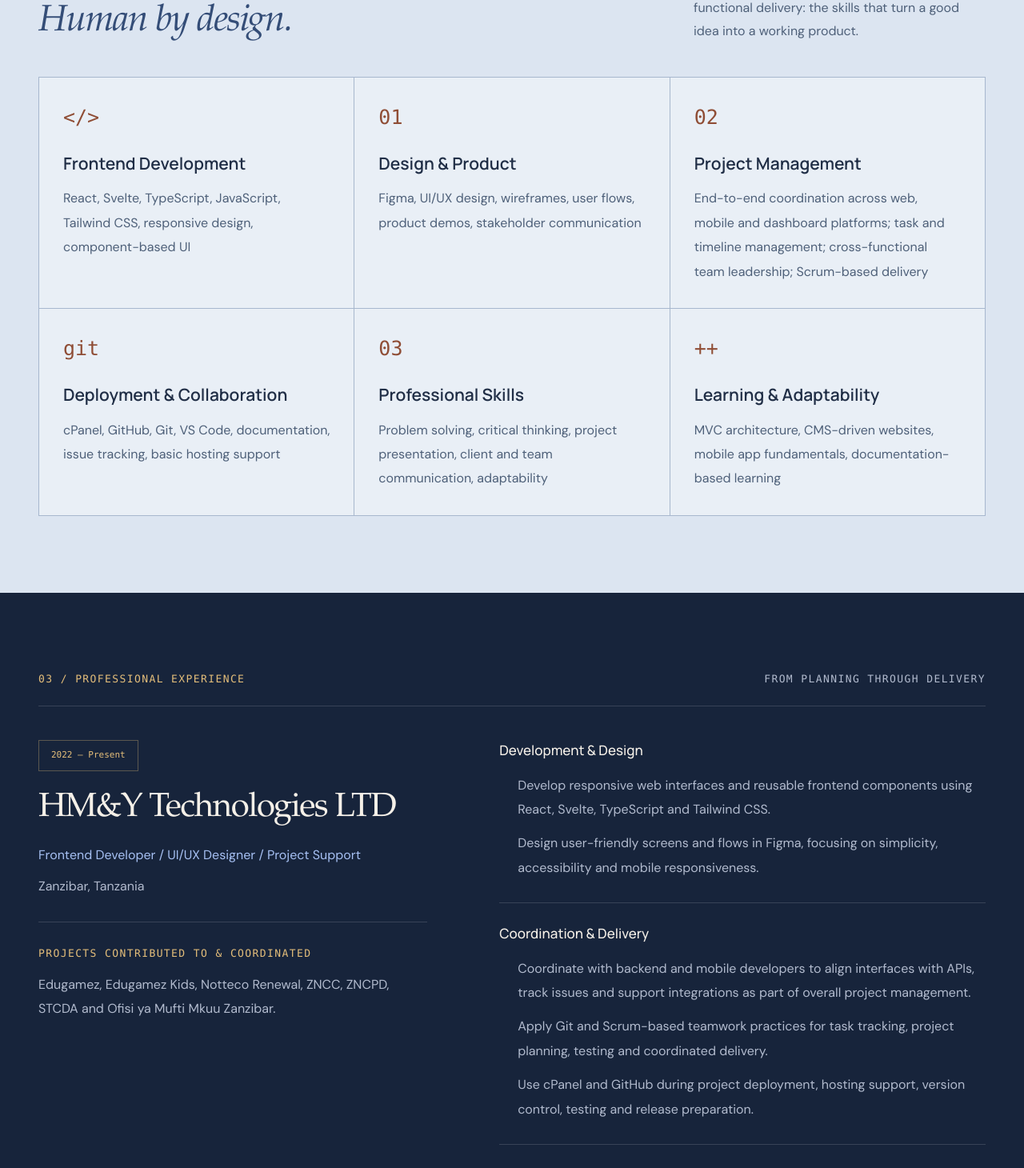
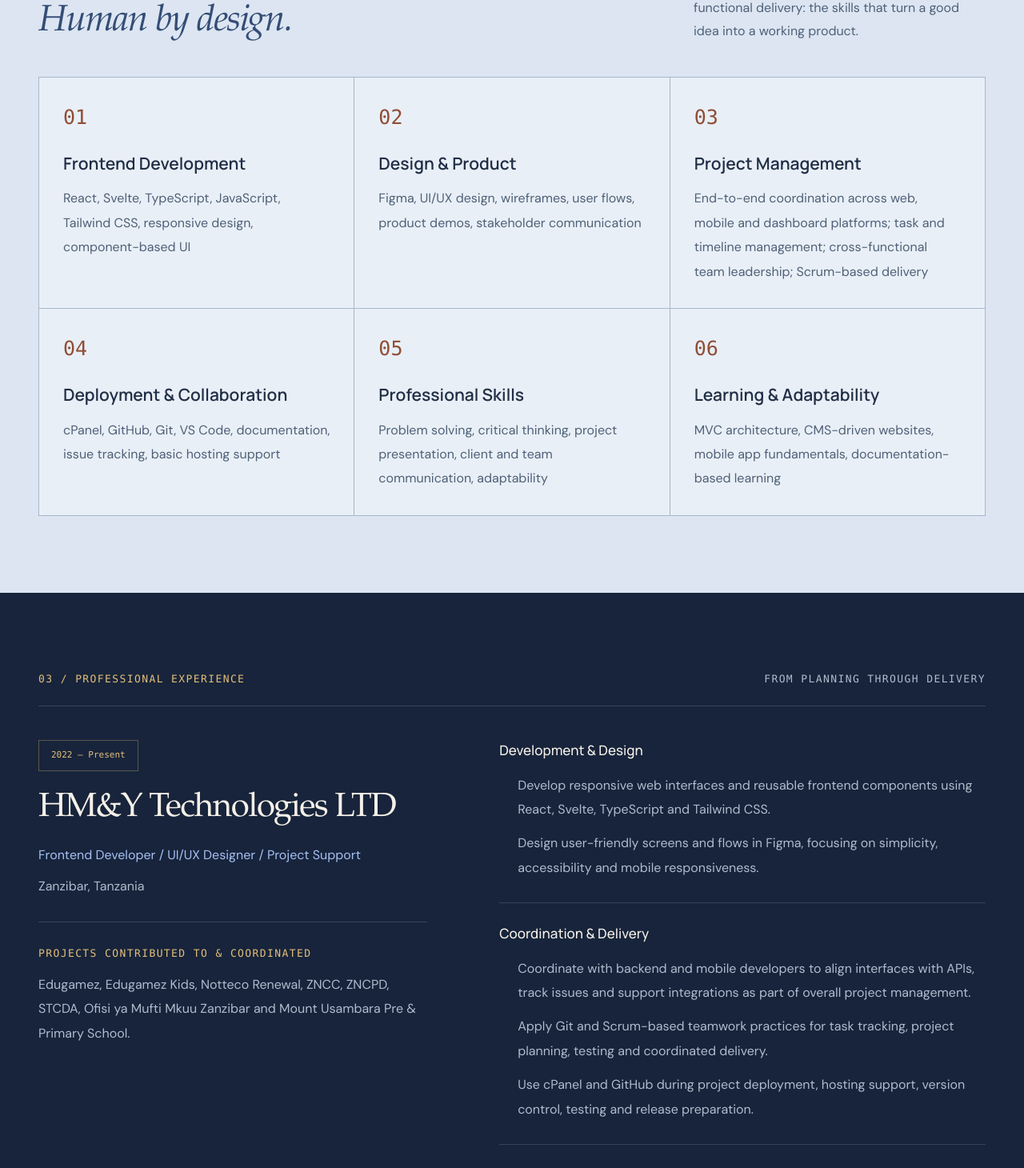
Before and after one commit to harnekarumama/umama-portfolio, a React (Vite) app: page / in a window 1280 px wide. Shown: the part 2223-3683 px from the top of the page at 80% size. Built offline with nearby package versions, Linux system fonts and the light colour scheme.

Commit message:
Update CV and styles for new project and skill enhancements

```diff
--- a/src/data/cv.ts
+++ b/src/data/cv.ts
@@ -4,39 +4,39 @@ export const profile =
 export const skills = [
   {
     name: "Frontend Development",
-    code: "</>",
+    code: "01",
     text: "React, Svelte, TypeScript, JavaScript, Tailwind CSS, responsive design, component-based UI",
   },
   {
     name: "Design & Product",
-    code: "01",
+    code: "02",
     text: "Figma, UI/UX design, wireframes, user flows, product demos, stakeholder communication",
   },
   {
     name: "Project Management",
-    code: "02",
+    code: "03",
     text: "End-to-end coordination across web, mobile and dashboard platforms; task and timeline management; cross-functional team leadership; Scrum-based delivery",
   },
   {
     name: "Deployment & Collaboration",
-    code: "git",
+    code: "04",
     text: "cPanel, GitHub, Git, VS Code, documentation, issue tracking, basic hosting support",
   },
   {
     name: "Professional Skills",
-    code: "03",
+    code: "05",
     text: "Problem solving, critical thinking, project presentation, client and team communication, adaptability",
   },
   {
     name: "Learning & Adaptability",
-    code: "++",
+    code: "06",
     text: "MVC architecture, CMS-driven websites, mobile app fundamentals, documentation-based learning",
   },
 ];
 
 export const highlights = [
   "Managed the full Edugamez product across web, mobile and dashboard, from planning to delivery.",
-  "Delivered public websites for national organizations, including STCDA, ZNCC and the Office of the Chief Mufti of Zanzibar.",
+  "Delivered public websites for national organizations, including STCDA, ZNCC, the Office of the Chief Mufti of Zanzibar and Mount Usambara Pre & Primary School.",
   "Built Edugamez Kids, an early-learning game platform available in three languages: English, Kiswahili and Arabic.",
   "Coordinated Notteco Renewal, a Japan-based ride-booking project, giving international project exposure.",
   "Led school visits, teacher training and user feedback collection for educational technology products.",
@@ -73,7 +73,7 @@ export const experience = {
     },
   ],
   contributions:
-    "Edugamez, Edugamez Kids, Notteco Renewal, ZNCC, ZNCPD, STCDA and Ofisi ya Mufti Mkuu Zanzibar.",
+    "Edugamez, Edugamez Kids, Notteco Renewal, ZNCC, ZNCPD, STCDA, Ofisi ya Mufti Mkuu Zanzibar and Mount Usambara Pre & Primary School.",
 };
 
 export const projects = [
@@ -157,12 +157,24 @@ export const projects = [
     name: "Notteco Renewal",
     category: "JAPAN / RIDE-BOOKING PRODUCT",
     role: "Project Coordinator",
-    url: null,
+    url: "https://notteco.jp/",
     style: "notteco",
     tagline: "Connecting people and journeys.",
     points: [
       "Coordinated a Japan-based ride-booking and driver-matching project.",
       "Supported testing activities and requirement tracking for an international digital product.",
+    ],
+  },
+  {
+    name: "Mount Usambara English Medium Pre & Primary School Website",
+    category: "EDUCATION / SCHOOL WEBSITE",
+    role: "Project Coordinator, Developer, UI/UX Designer",
+    url: "https://mountschool.edugamez.org/",
+    style: "usambara",
+    tagline: "Growing and learning together.",
+    points: [
+      "Coordinated, designed and developed the public website for Mount Usambara English Medium Pre & Primary School in Lushoto, Tanzania.",
+      "Presented school information clearly for parents, pupils and the community, with a responsive, mobile-friendly layout.",
     ],
   },
 ];
--- a/src/styles.css
+++ b/src/styles.css
@@ -163,6 +163,7 @@ h1 em { color: var(--gold); font-family: var(--serif); font-weight: 400; }
 .zncc .project-banner { background: #42608e; color: #fbf7ef; }
 .mufti .project-banner { background: #bbbfd0; color: #273040; }
 .notteco .project-banner { background: #b86446; color: #fff6e7; }
+.usambara .project-banner { background: #7f9f7a; color: #1d2b1f; }
 .project-details { padding: 28px; display: flex; flex-direction: column; flex: 1; }
 .project-details h3 { font-family: var(--display); font-size: 24px; font-weight: 600; line-height: 1.35; letter-spacing: -.5px; }
 .project-role { color: var(--gold); font-family: var(--mono); font-size: 10px; line-height: 1.8; margin-top: 10px; }
```
